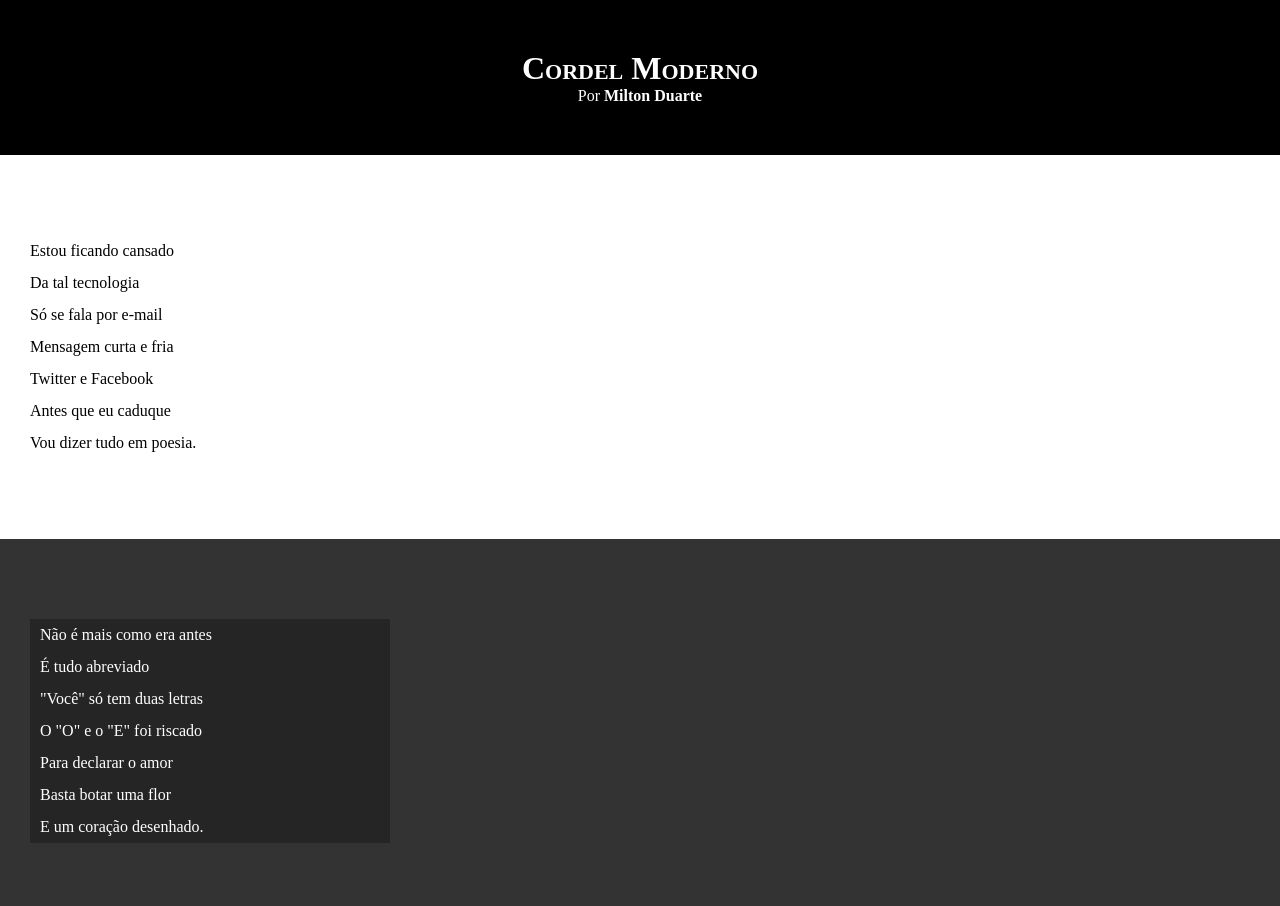
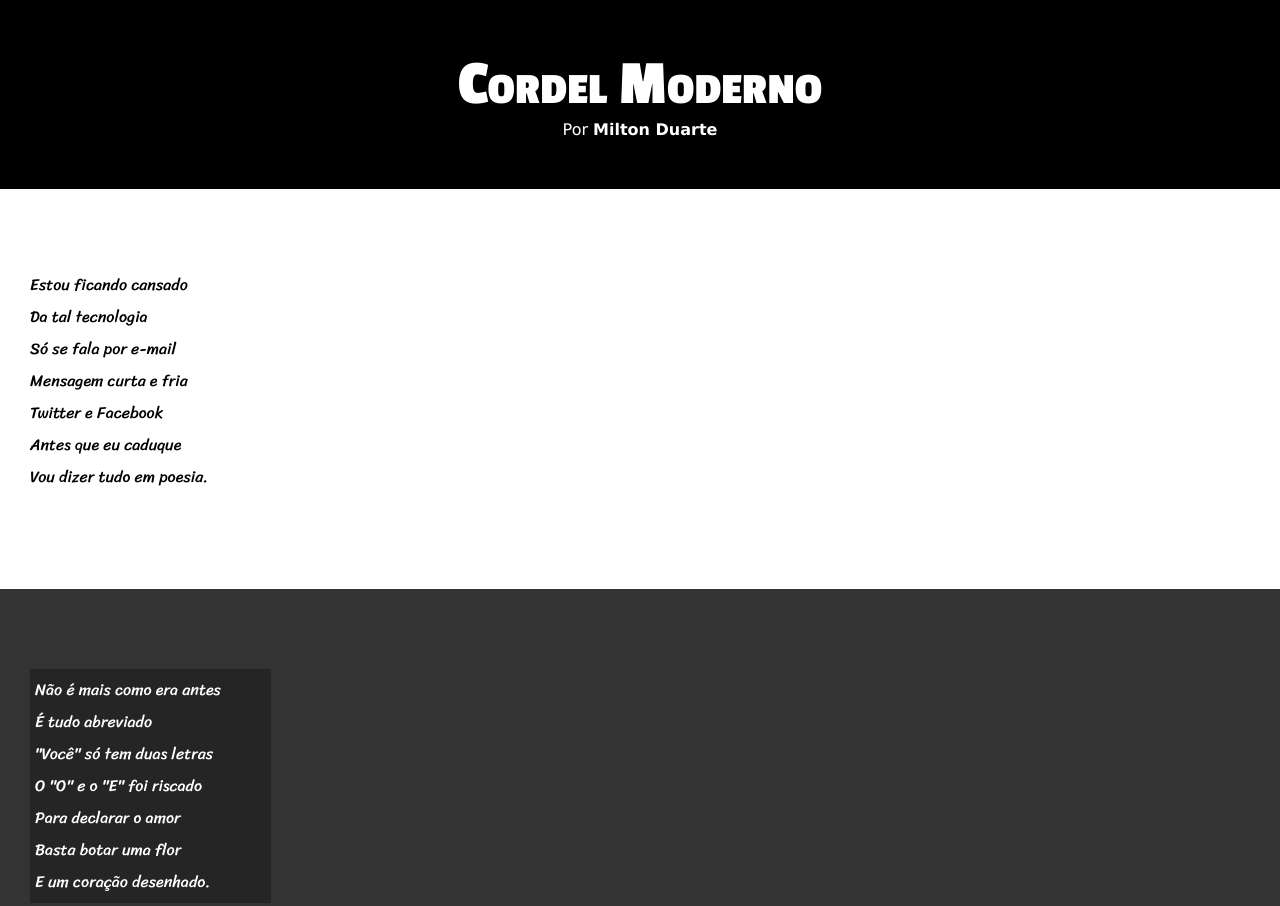
Before and after one commit to Hudson50/HTML__CSS, a plain HTML site: page desafios/d012/index.html in a window 1280 px wide. Shown: the top 906 px of the page. Drawn offline with Linux system fonts and the light colour scheme.

Commit message:
artualizacao dos estilos, display-block .image

```diff
--- a/desafios/d012/estilo/style.css
+++ b/desafios/d012/estilo/style.css
@@ -1,4 +1,15 @@
 @charset "UTF-8";
+
+
+@import url('https://fonts.googleapis.com/css2?family=Passion+One:wght@400;700;900&display=swap');
+@import url('https://fonts.googleapis.com/css2?family=Sriracha&display=swap');
+
+
+:root {
+    --fonte1: Verdana, Geneva, Tahoma, sans-serif;
+    --fonte2: 'Passion One', cursive;
+    --fonte3: 'Sriracha', cursive;
+}
 
 * {
     margin: 0px;
@@ -8,6 +19,7 @@
 html, body {
     min-height: 100vh;
     background-color: darkgray;
+    font-family: var(--fonte1);
 }
 
 header {
@@ -17,11 +29,14 @@ header {
 }
 
 header h1 {
+    font-family: var(--fonte2);
     padding-top: 50px;
     font-variant: small-caps;
+    font-size: 4em;
 }
 
 header p {
+
     padding-bottom: 50px;
 }
 
@@ -36,10 +51,15 @@ a:hover {
 }
 
 section {
+    font-family: var(--fonte3);
     padding-top: 10vh;
     padding-bottom: 10vh;
     line-height: 2em;
     padding-left: 30px;
+}
+
+section > p {
+    padding-bottom: 1em;
 }
 
 .normal {
@@ -53,8 +73,9 @@ section {
 
 .imagem p {
     background-color: rgba(0, 0, 0, 0.274);
-    width: 350px;
     padding-left: 10px;
+    display: inline-block;
+    padding: 5px 50px 5px 5px;
 }
 
 footer {
```
